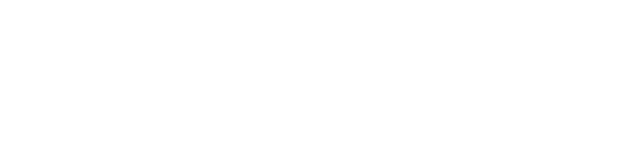
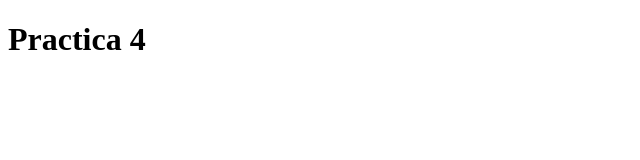
Before and after one commit to TachyonSlash/Practica4, a plain HTML site: page index.html in a window 1280 px wide. Shown: the whole page, without its empty margins (0-640 px from the left). Drawn offline with Linux system fonts and the light colour scheme.

Commit message:
Update index.html

```diff
--- a/index.html
+++ b/index.html
@@ -8,6 +8,7 @@
 
 </head>
 <body>
+    <h1>Practica 4</h1>
 
     <script>
 
```
